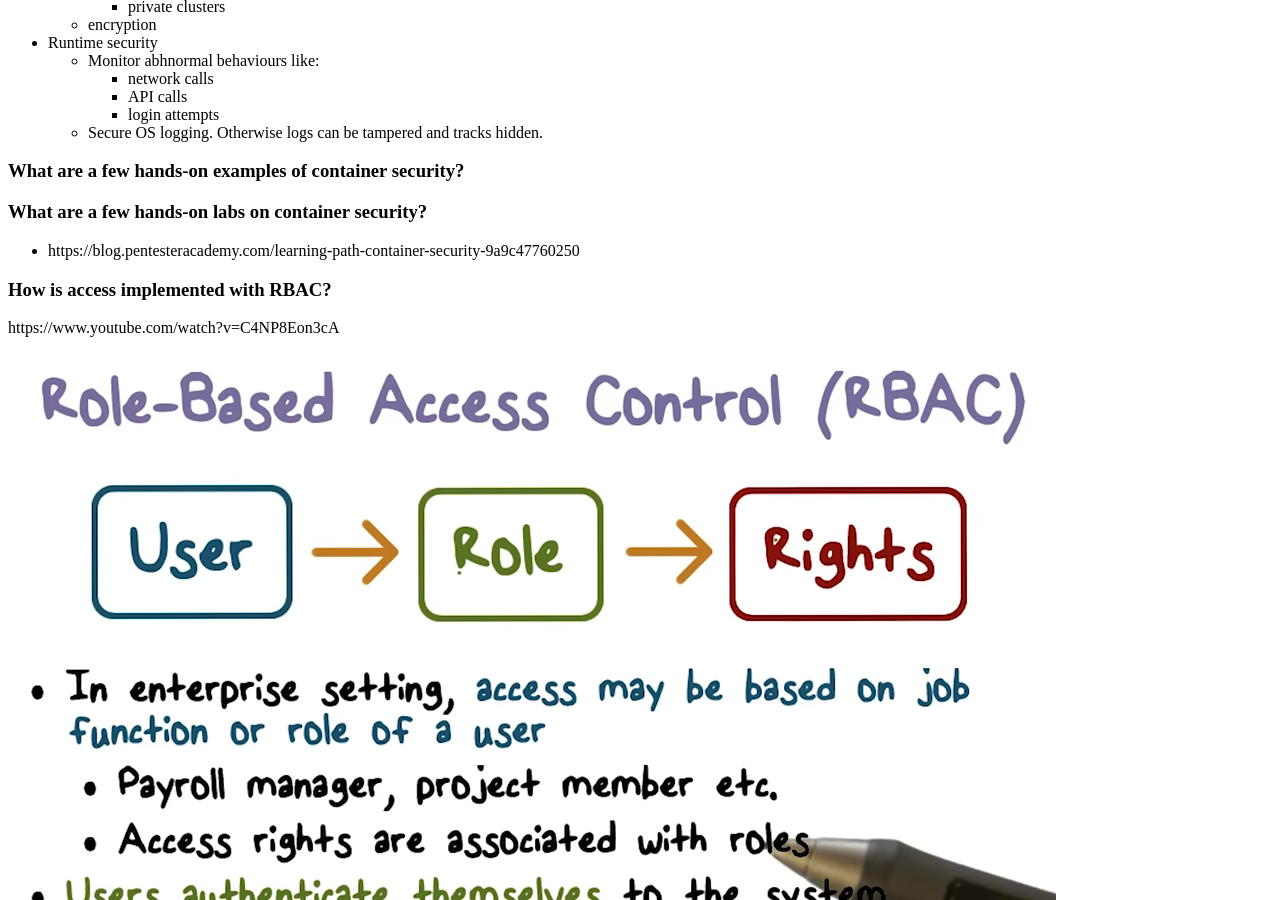
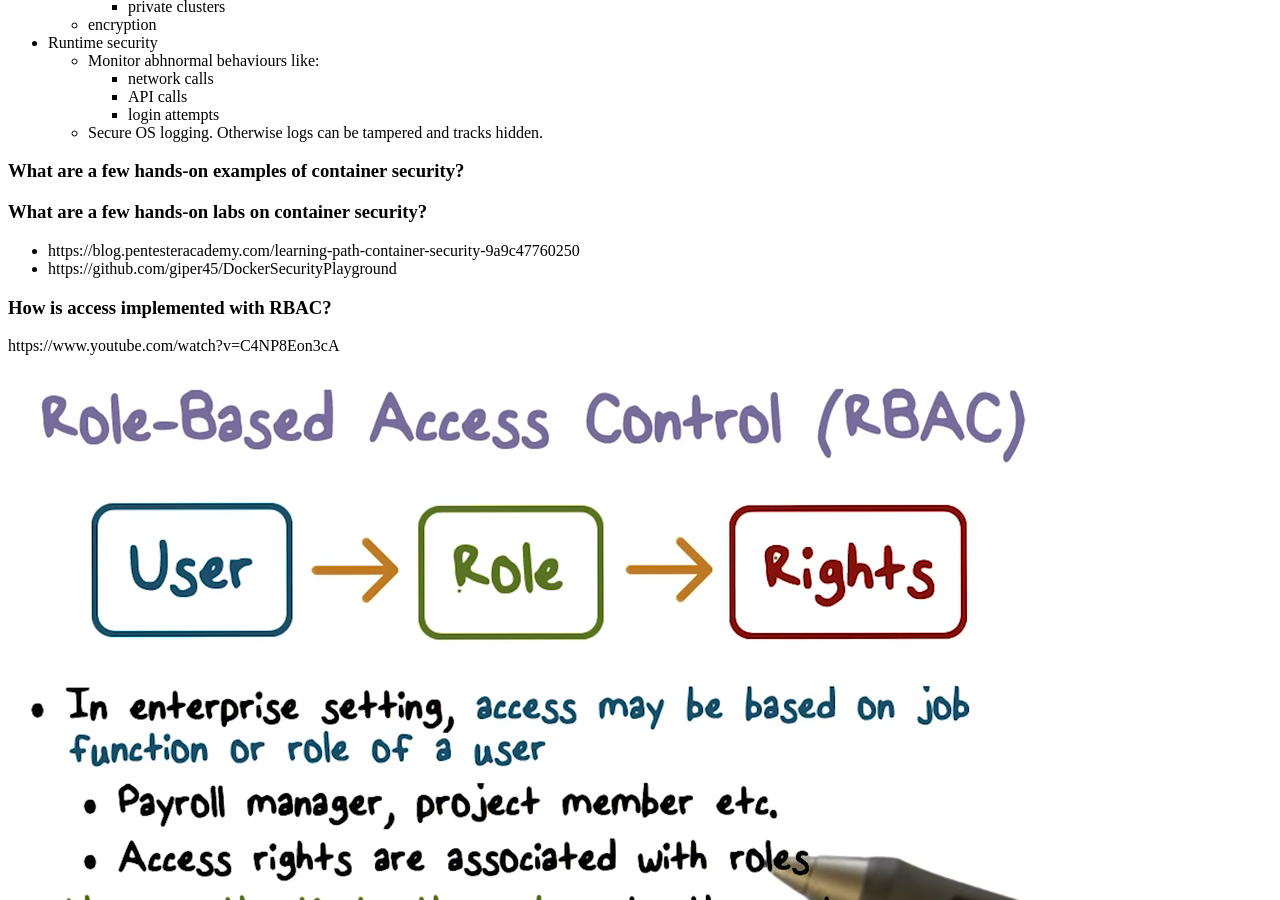
Before and after one commit to ricardoptcosta/ricardoptcosta.github.io, a Jekyll site: the page built from _posts/2021-04-03-container-security.md, in a window 1280 px wide and 900 px high, scrolled down 864 px. Built offline with Jekyll 4.4.1, drawn with Linux system fonts in a browser that asks for light colours; part of the change alters nothing that is shown.

```diff
--- a/_posts/2021-04-03-container-security.md
+++ b/_posts/2021-04-03-container-security.md
@@ -53,6 +53,7 @@ completedness: early days
 
 ### What are a few hands-on labs on container security?
 - https://blog.pentesteracademy.com/learning-path-container-security-9a9c47760250
+- https://github.com/giper45/DockerSecurityPlayground
 
 
 ### How is access implemented with RBAC?
```
